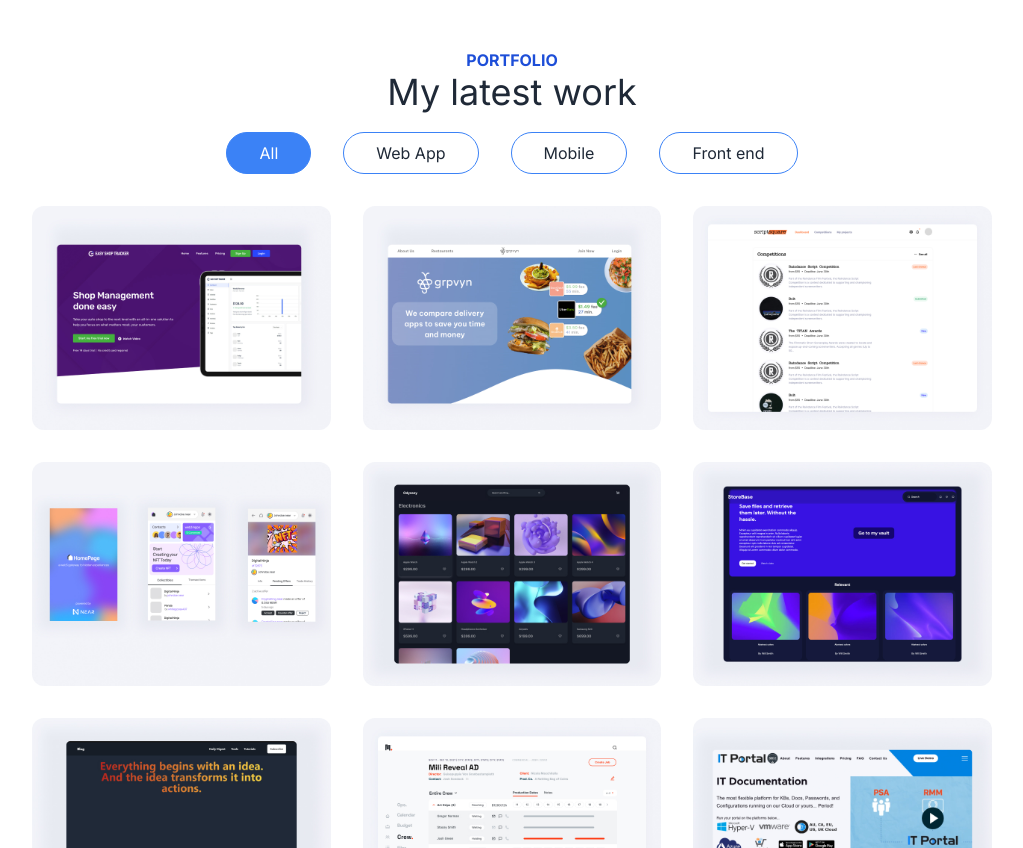
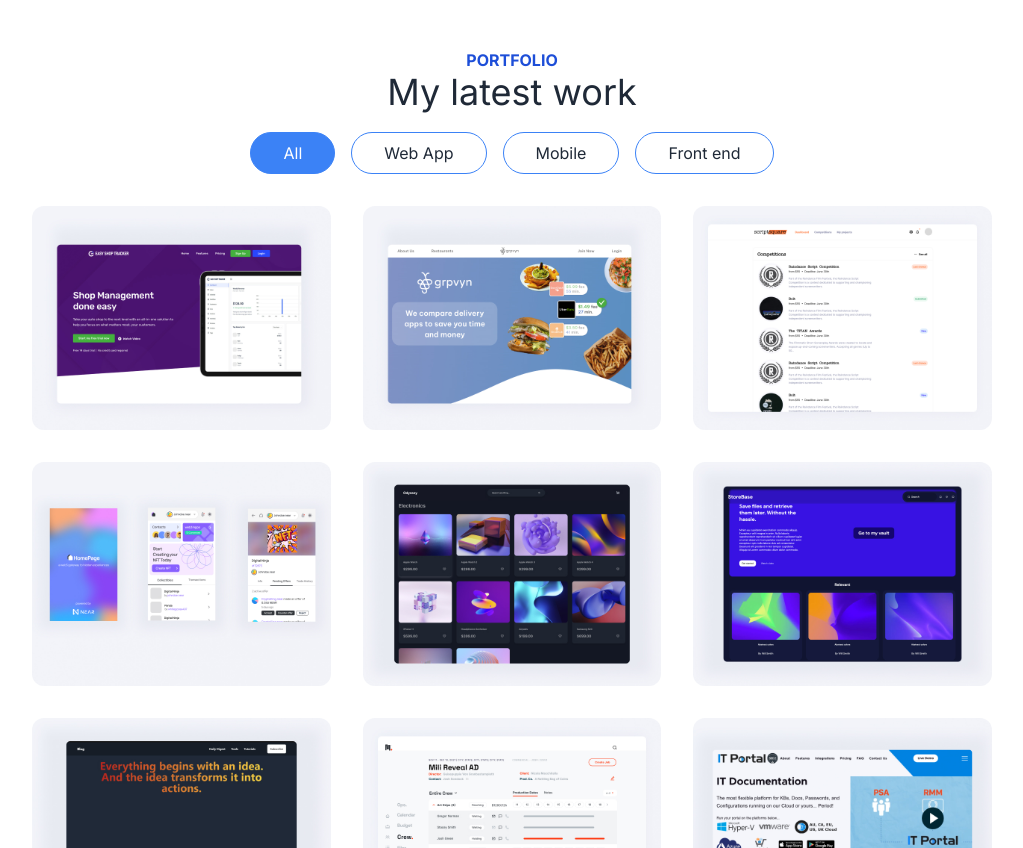
Before and after one commit to marco-calderon/marco-calderon.github.io, a Next.js app: page / in a window 1280 px wide. Shown: the part 3620-4468 px from the top of the page, without its empty margins (128-1151 px from the left). Built offline with nearby package versions, Linux system fonts and the light colour scheme.

Commit message:
fix: wrapping filtering buttons

```diff
--- a/containers/Portfolio.tsx
+++ b/containers/Portfolio.tsx
@@ -26,7 +26,7 @@ const Portfolio = ({ projects }: PortfolioProps) => {
 				className="w-full px-8 mt-20 xs:px-20 sm:px-20 md:px-40 lg:px-40 xl:px-40"
 				data-aos="fade-up"
 			>
-				<header className="flex flex-col items-center mb-5 w-100">
+				<header className="flex flex-col flex-wrap items-center w-full mb-5">
 					<h2 className="text-base font-bold text-blue-700 uppercase dark:text-blue-300">
 						Portfolio
 					</h2>
@@ -38,7 +38,7 @@ const Portfolio = ({ projects }: PortfolioProps) => {
 					data-aos="fade-up"
 					data-aos-delay="100"
 				>
-					<ul className="flex flex-row items-center gap-8 mb-8 ">
+					<ul className="flex flex-row flex-wrap items-center justify-center gap-4 mb-8">
 						<li
 							className={`rounded-full whitespace-nowrap overflow-hidden px-8 py-2 cursor-pointer border border-blue-500 transition-all ${
 								filter === 'all' ? 'bg-blue-500 text-white' : ''
```
